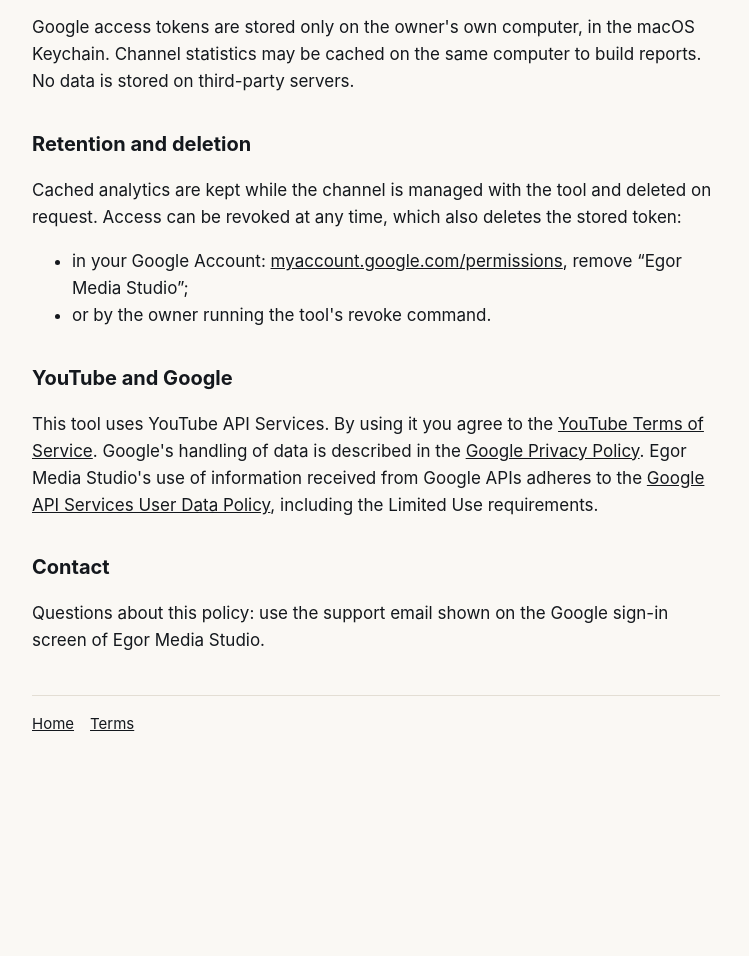
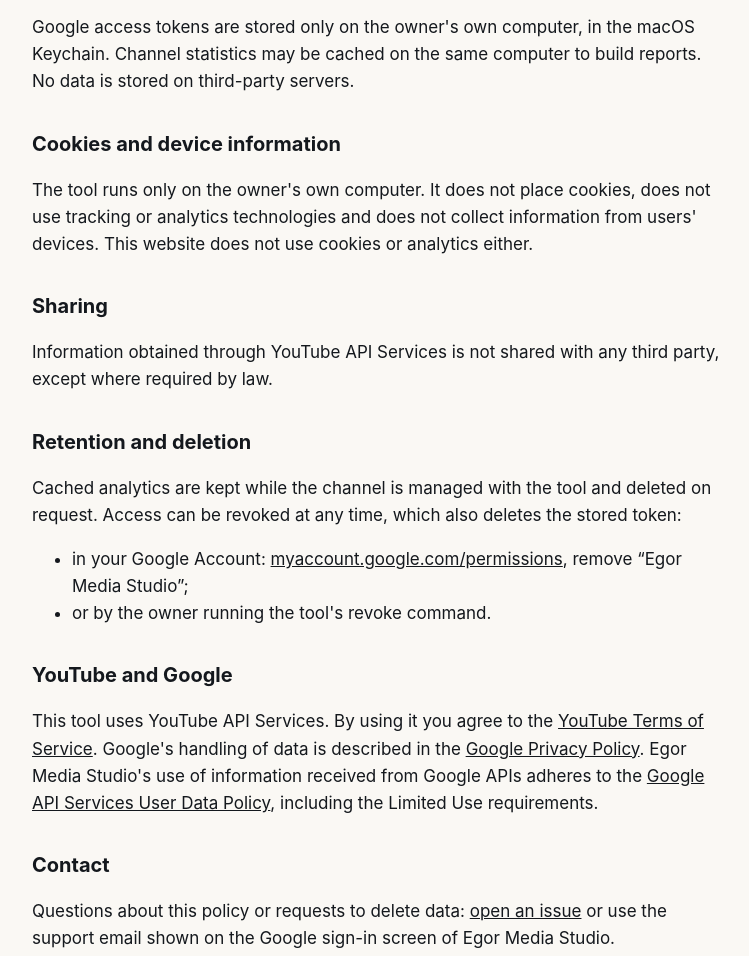
Before and after one commit to georgyalright-cell/egor-media-legal, a plain HTML site: page privacy.html in a window 1280 px wide. Shown: the part 902-1858 px from the top of the page, without its empty margins (264-1013 px from the left). Before the commit the page ends 1702 px from the top, so only its background shows below. Drawn offline with Linux system fonts and the light colour scheme.

Commit message:
Privacy policy: cookies/device information, sharing, contact

```diff
--- a/privacy.html
+++ b/privacy.html
@@ -7,7 +7,7 @@
 </head>
 <body><main>
 <h1>Privacy Policy</h1>
-<p class="muted">Egor Media Studio · effective 2 October 2026</p>
+<p class="muted">Egor Media Studio · effective 2 October 2026 · updated 2 October 2026</p>
 
 <h2>Who we are</h2>
 <p>Egor Media Studio is an internal tool used by the owner of a small network of YouTube channels to manage those channels. It is not offered to the public.</p>
@@ -28,6 +28,12 @@
 <h2>Where it is stored</h2>
 <p>Google access tokens are stored only on the owner's own computer, in the macOS Keychain. Channel statistics may be cached on the same computer to build reports. No data is stored on third-party servers.</p>
 
+<h2>Cookies and device information</h2>
+<p>The tool runs only on the owner's own computer. It does not place cookies, does not use tracking or analytics technologies and does not collect information from users' devices. This website does not use cookies or analytics either.</p>
+
+<h2>Sharing</h2>
+<p>Information obtained through YouTube API Services is not shared with any third party, except where required by law.</p>
+
 <h2>Retention and deletion</h2>
 <p>Cached analytics are kept while the channel is managed with the tool and deleted on request. Access can be revoked at any time, which also deletes the stored token:</p>
 <ul>
@@ -39,7 +45,7 @@
 <p>This tool uses YouTube API Services. By using it you agree to the <a href="https://www.youtube.com/t/terms">YouTube Terms of Service</a>. Google's handling of data is described in the <a href="https://policies.google.com/privacy">Google Privacy Policy</a>. Egor Media Studio's use of information received from Google APIs adheres to the <a href="https://developers.google.com/terms/api-services-user-data-policy">Google API Services User Data Policy</a>, including the Limited Use requirements.</p>
 
 <h2>Contact</h2>
-<p>Questions about this policy: use the support email shown on the Google sign-in screen of Egor Media Studio.</p>
+<p>Questions about this policy or requests to delete data: <a href="https://github.com/georgyalright-cell/egor-media-legal/issues">open an issue</a> or use the support email shown on the Google sign-in screen of Egor Media Studio.</p>
 
 <nav><a href="index.html">Home</a><a href="terms.html">Terms</a></nav>
 </main></body>
```
